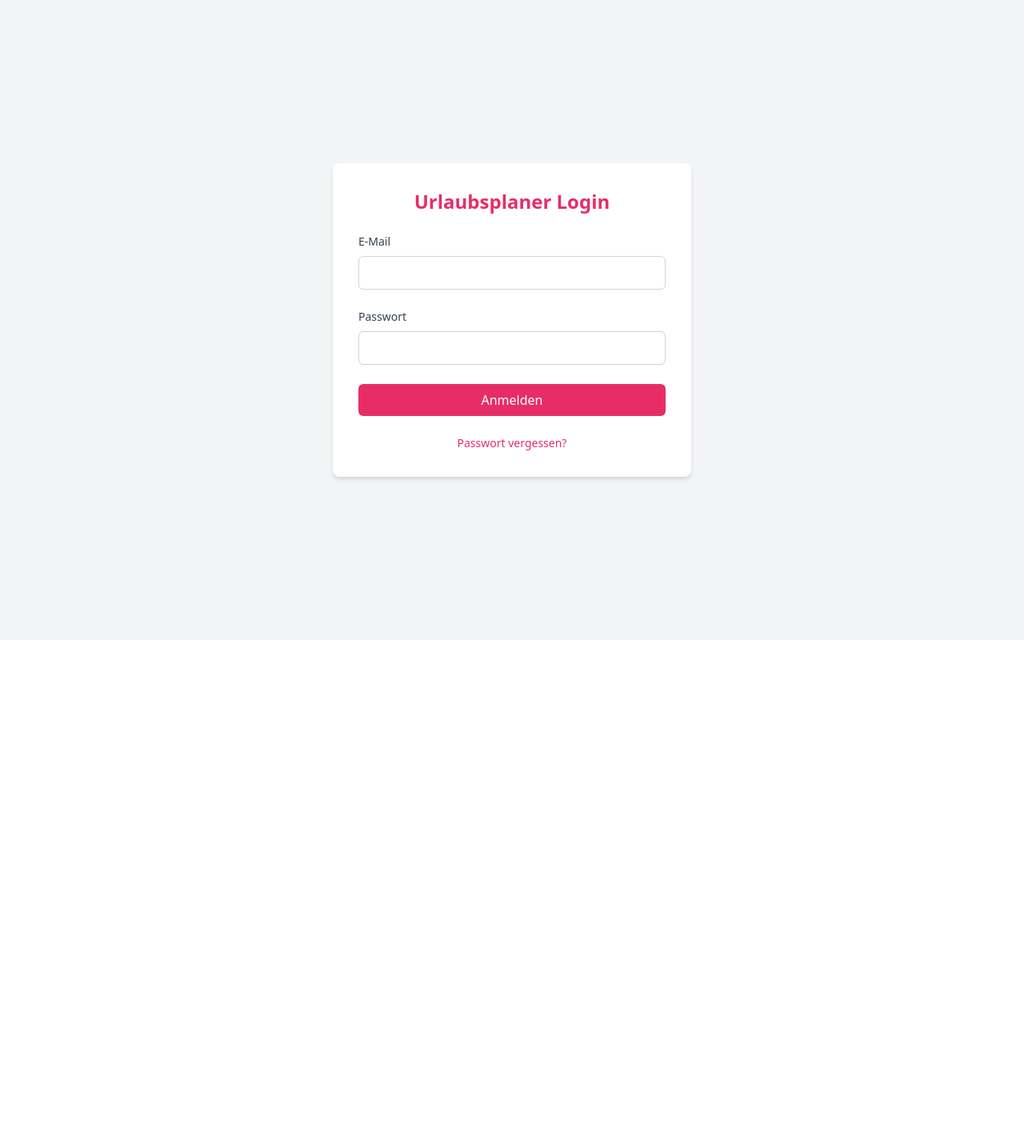
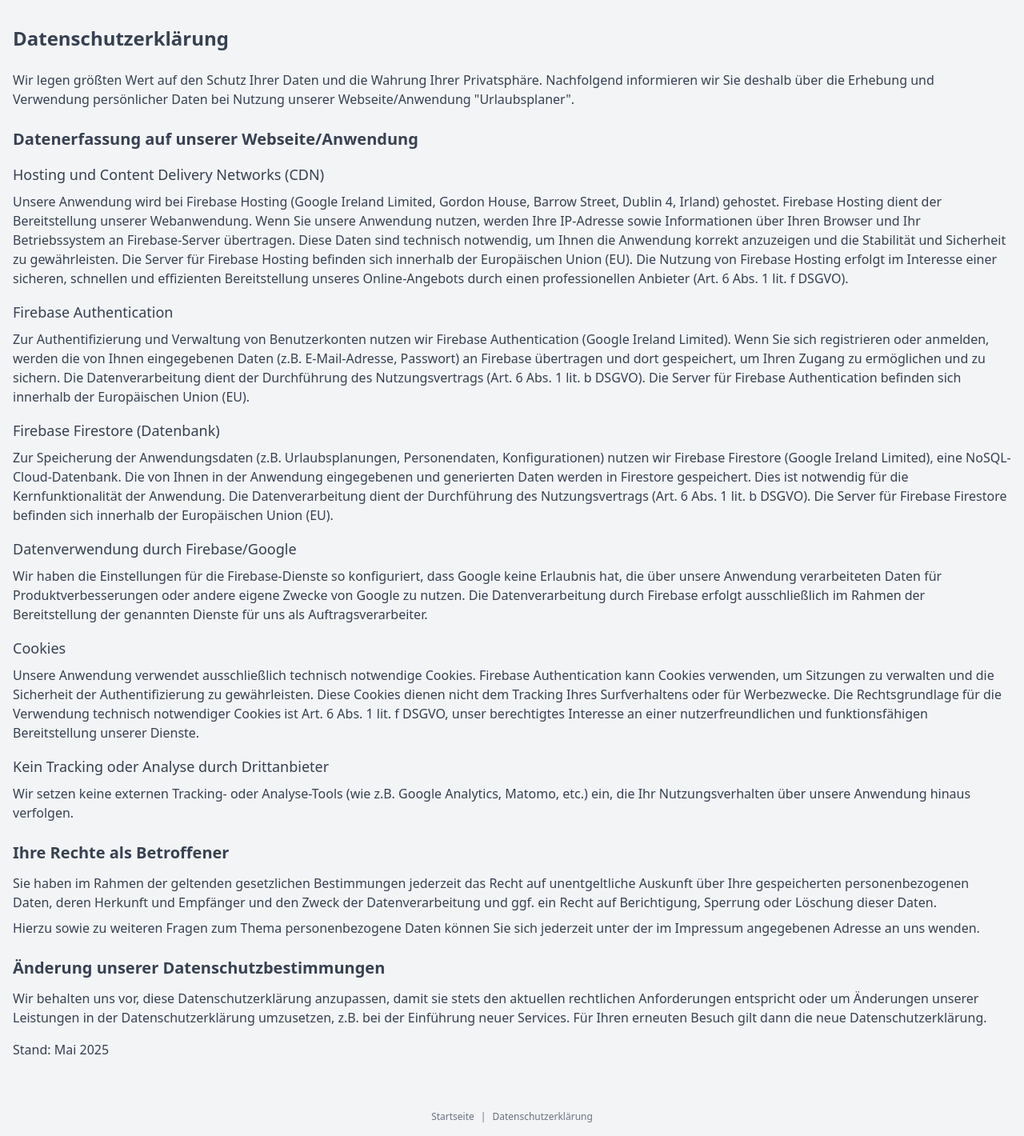
Before and after one commit to philipp-1337/urlaubsplanerV2, a React (Create React App) app: page /datenschutz in a window 1280 px wide. Before the commit this address led to /login. Shown: the whole page at 80% size. Before the commit the page ends 800 px from the top, so only its background shows below. Built offline with nearby package versions, Linux system fonts and the light colour scheme; no server answers.

Commit message:
footer & privacy page added

```diff
--- a/src/App.js
+++ b/src/App.js
@@ -6,43 +6,61 @@ import { CalendarProvider } from './context/CalendarContext';
 // Import components
 import LoginForm from './components/auth/LoginForm';
 import Header from './components/common/Header';
+import Footer from './components/common/Footer'; // Import Footer
 import MonthlyView from './components/dashboard/MonthlyView';
 import CalendarView from './components/calendar/CalendarView';
 import YearlyOverview from './components/dashboard/YearlyOverview';
 import MonthlyDetail from './components/dashboard/MonthlyDetail';
 import SettingsPage from './components/settings/SettingsPage';
 import ActionHandlerPage from './components/auth/ActionHandlerPage'; // Import der neuen Seite
+import PrivacyPolicyPage from './components/legal/PrivacyPolicyPage'; // Import PrivacyPolicyPage
+import ImprintPage from './components/legal/ImprintPage'; // Import ImprintPage
 
-function AppRoutes() {
+function AppContent() { // Renamed from AppRoutes and restructured
   const { isLoggedIn, loadingAuth } = useAuth();
 
   if (loadingAuth) {
-    return <div className="flex items-center justify-center min-h-screen bg-gray-100 text-xl">Authentifizierung wird geladen...</div>;
+    // Adjusted to be flex-grow as parent div handles min-h-screen
+    return <div className="flex-grow flex items-center justify-center bg-gray-100 text-xl">Authentifizierung wird geladen...</div>;
   }
 
   return (
-    <Routes>
-      <Route path="/login" element={isLoggedIn ? <Navigate to="/" replace /> : <LoginForm />} />
-      {/* Öffentliche Route für Firebase Auth Actions (z.B. Passwort Reset) */}
-      <Route path="/auth/action" element={<ActionHandlerPage />} />
-      <Route path="/*" element={
-        isLoggedIn ? (
-          <div className="min-h-screen bg-gray-100">
-            <Header />
-            <Routes>
+    <>
+      {isLoggedIn && <Header />} {/* Header is rendered conditionally here */}
+      <main className="flex flex-col flex-grow bg-gray-100"> {/* Make main a flex container that arranges children vertically and grows */}
+        <Routes>
+          {/* Public routes accessible always */}
+          <Route path="/login" element={isLoggedIn ? <Navigate to="/" replace /> : <LoginForm />} />
+          <Route path="/auth/action" element={<ActionHandlerPage />} />
+          <Route path="/datenschutz" element={<PrivacyPolicyPage />} />
+          <Route path="/impressum" element={<ImprintPage />} />
+
+          {/* Protected routes logic */}
+          {isLoggedIn ? (
+            <>
+              {/*
+                The /* catch-all for logged-in users is handled by nesting these routes.
+                If a logged-in user tries to access a non-defined path,
+                the outer <Route path="/*" element={...}> below will redirect to /login if not caught here.
+                So, we add a specific catch-all for logged-in users.
+              */}
               <Route path="/" element={<MonthlyView />} />
               <Route path="/calendar/:personId" element={<CalendarView />} />
               <Route path="/yearly-overview" element={<YearlyOverview />} />
               <Route path="/monthly-detail/:personId" element={<MonthlyDetail />} />
-              <Route path="/settings" element={<SettingsPage />} /> {/* Add Settings Route */}
-              <Route path="*" element={<Navigate to="/" replace />} />
-            </Routes>
-          </div>
-        ) : (
-          <Navigate to="/login" replace />
-        )
-      } />
-    </Routes>
+              <Route path="/settings" element={<SettingsPage />} />
+              <Route path="*" element={<Navigate to="/" replace />} /> {/* Catch-all for logged-in users */}
+            </>
+          ) : (
+            // If not logged in, any path not matching /login, /auth/action, /datenschutz, /impressum
+            // will lead to a redirect to /login. We need a catch-all for this.
+            // This is implicitly handled by the outer Route path="/*" below if no other match.
+            // To be explicit for non-logged-in users trying to access protected paths:
+            <Route path="*" element={<Navigate to="/login" replace />} />
+          )}
+        </Routes>
+      </main>
+    </>
   );
 }
 
@@ -51,7 +69,10 @@ function App() {
     <Router>
       <AuthProvider>
         <CalendarProvider>
-          <AppRoutes /> {/* Using AppRoutes which handles auth loading and routes */}
+          <div className="flex flex-col min-h-screen"> {/* Global wrapper for flex layout */}
+            <AppContent /> {/* Component containing Header (conditional) and Routes */}
+            <Footer />     {/* Global Footer */}
+          </div>
         </CalendarProvider>
       </AuthProvider>
     </Router>
--- a/src/components/auth/ActionHandlerPage.js
+++ b/src/components/auth/ActionHandlerPage.js
@@ -10,7 +10,7 @@ const ActionHandlerPage = () => {
   // const apiKey = searchParams.get('apiKey'); // Wird von Firebase mitgesendet, aber nicht direkt von uns benötigt
 
   // Minimalistisches Layout für diese Seite
-  const pageStyle = "flex flex-col items-center justify-center min-h-screen bg-gray-100 p-4";
+  const pageStyle = "flex flex-col items-center justify-center flex-grow p-4 py-12"; // Added flex-grow
   const containerStyle = "w-full max-w-md p-8 bg-white rounded-lg shadow-md";
 
   if (!mode || !oobCode) {
--- a/src/components/auth/LoginForm.js
+++ b/src/components/auth/LoginForm.js
@@ -49,8 +49,8 @@ function LoginForm() {
 
   if (showPasswordReset) {
     return (
-      <div className="flex flex-col items-center justify-center min-h-screen bg-gray-100">
-        <div className="w-full max-w-md p-8 bg-white rounded-lg shadow-md">
+      <div className="flex flex-col items-center justify-center flex-grow py-12"> {/* Added flex-grow */}
+        <div className="w-full max-w-md p-8 bg-white rounded-lg shadow-md"> {/* bg-white is fine here for the card */}
           <h1 className="mb-6 text-2xl font-bold text-center text-primary">Passwort zurücksetzen</h1>
 
           {resetMessage && <p className="mb-4 text-sm text-center text-green-600">{resetMessage}</p>}
@@ -102,8 +102,8 @@ function LoginForm() {
   }
 
   return (
-    <div className="flex flex-col items-center justify-center min-h-screen bg-gray-100">
-      <div className="w-full max-w-md p-8 bg-white rounded-lg shadow-md">
+    <div className="flex flex-col items-center justify-center flex-grow py-12"> {/* Added flex-grow */}
+      <div className="w-full max-w-md p-8 bg-white rounded-lg shadow-md"> {/* bg-white is fine here for the card */}
         <h1 className="mb-6 text-2xl font-bold text-center text-primary">Urlaubsplaner Login</h1>
 
         {loginError && (
--- a/src/components/calendar/CalendarView.js
+++ b/src/components/calendar/CalendarView.js
@@ -125,7 +125,7 @@ const CalendarView = ({ navigateToView }) => {
   if (!ausgewaehltePerson) return null;
 
   return (
-    <div className="min-h-screen bg-gray-100">
+    <div className=""> {/* Removed min-h-screen bg-gray-100, parent main tag in App.js handles this */}
 
       <main className="container px-4 py-8 mx-auto">
         <ErrorMessage message={loginError} />
--- /dev/null
+++ b/src/components/common/Footer.js
@@ -0,0 +1,24 @@
+import React from 'react';
+import { Link } from 'react-router-dom';
+
+const Footer = () => {
+  return (
+    <footer className="bg-gray-100 text-center py-4">
+      <div className="text-xs text-gray-500">
+        <Link to="/" className="hover:text-primary px-2">
+          Startseite
+        </Link>
+        <span className="select-none">|</span>
+        {/* <Link to="/impressum" className="hover:text-primary px-2">
+          Impressum
+        </Link>
+        <span className="select-none">|</span> */}
+        <Link to="/datenschutz" className="hover:text-primary px-2">
+          Datenschutzerklärung
+        </Link>
+      </div>
+    </footer>
+  );
+};
+
+export default Footer;
--- a/src/components/dashboard/MonthlyView.js
+++ b/src/components/dashboard/MonthlyView.js
@@ -183,7 +183,7 @@ const MonthlyView = () => {
   };
 
   return (
-    <div className="min-h-screen bg-gray-100">
+    <div className=""> {/* Removed min-h-screen bg-gray-100, parent main tag in App.js handles this */}
       <main className="container px-4 py-8 mx-auto">
         <ErrorMessage message={loginError} />
         <div className="p-6 bg-white rounded-lg shadow-md">
--- a/src/components/dashboard/YearlyOverview.js
+++ b/src/components/dashboard/YearlyOverview.js
@@ -130,7 +130,7 @@ const YearlyOverview = () => {
     }, [scrollHintEnabled]);
 
   return (
-    <div className="min-h-screen bg-gray-100">
+    <div className=""> {/* Removed min-h-screen bg-gray-100, parent main tag in App.js handles this */}
       <main className="container px-4 py-8 mx-auto">
         {loginError && <ErrorMessage message={loginError} />}
         <div className="p-6 bg-white rounded-lg shadow-md">
--- /dev/null
+++ b/src/components/legal/ImprintPage.js
@@ -0,0 +1,22 @@
+import React from 'react';
+
+const ImprintPage = () => {
+  return (
+    <div className="container mx-auto px-4 py-8 text-gray-700">
+      <h1 className="text-2xl font-bold mb-4">Impressum</h1>
+      <p className="mb-2">Angaben gemäß § 5 TMG:</p>
+      <p className="mb-2">[Max Mustermann]</p>
+      <p className="mb-2">[Musterstraße 1]</p>
+      <p className="mb-2">[12345 Musterstadt]</p>
+      <h2 className="text-xl font-semibold mt-4 mb-2">Kontakt:</h2>
+      <p className="mb-2">Telefon: [Ihre Telefonnummer]</p>
+      <p className="mb-2">E-Mail: [Ihre E-Mail-Adresse]</p>
+      {/* Weitere Angaben je nach Bedarf (USt-IdNr., etc.) */}
+      <p className="mt-6 text-sm text-gray-500">
+        Bitte füllen Sie diese Informationen entsprechend Ihren Anforderungen aus.
+      </p>
+    </div>
+  );
+};
+
+export default ImprintPage;
--- /dev/null
+++ b/src/components/legal/PrivacyPolicyPage.js
@@ -0,0 +1,83 @@
+import React from 'react';
+
+const PrivacyPolicyPage = () => {
+  return (
+    <div className="container mx-auto px-4 py-8 text-gray-700">
+      <h1 className="text-2xl font-bold mb-6">Datenschutzerklärung</h1>
+
+      <p className="mb-4">
+        Wir legen größten Wert auf den Schutz Ihrer Daten und die Wahrung Ihrer Privatsphäre.
+        Nachfolgend informieren wir Sie deshalb über die Erhebung und Verwendung persönlicher Daten bei Nutzung unserer Webseite/Anwendung "Urlaubsplaner".
+      </p>
+
+      {/* <h2 className="text-xl font-semibold mt-6 mb-3">Verantwortliche Stelle</h2>
+      <p className="mb-1">
+        [Ihr Name/Firmenname]<br />
+        [Ihre Adresse]<br />
+        [PLZ Ort]<br />
+        E-Mail: [Ihre E-Mail-Adresse]
+      </p>
+      <p className="mb-4 text-sm text-gray-500">
+        (Bitte ergänzen Sie hier Ihre vollständigen Kontaktdaten als verantwortliche Stelle.)
+      </p> */}
+
+      <h2 className="text-xl font-semibold mt-6 mb-3">Datenerfassung auf unserer Webseite/Anwendung</h2>
+
+      <h3 className="text-lg font-medium mt-4 mb-2">Hosting und Content Delivery Networks (CDN)</h3>
+      <p className="mb-4">
+        Unsere Anwendung wird bei Firebase Hosting (Google Ireland Limited, Gordon House, Barrow Street, Dublin 4, Irland) gehostet.
+        Firebase Hosting dient der Bereitstellung unserer Webanwendung. Wenn Sie unsere Anwendung nutzen, werden Ihre IP-Adresse sowie Informationen über Ihren Browser und Ihr Betriebssystem
+        an Firebase-Server übertragen. Diese Daten sind technisch notwendig, um Ihnen die Anwendung korrekt anzuzeigen und die Stabilität und Sicherheit zu gewährleisten.
+        Die Server für Firebase Hosting befinden sich innerhalb der Europäischen Union (EU).
+        Die Nutzung von Firebase Hosting erfolgt im Interesse einer sicheren, schnellen und effizienten Bereitstellung unseres Online-Angebots durch einen professionellen Anbieter (Art. 6 Abs. 1 lit. f DSGVO).
+      </p>
+
+      <h3 className="text-lg font-medium mt-4 mb-2">Firebase Authentication</h3>
+      <p className="mb-4">
+        Zur Authentifizierung und Verwaltung von Benutzerkonten nutzen wir Firebase Authentication (Google Ireland Limited).
+        Wenn Sie sich registrieren oder anmelden, werden die von Ihnen eingegebenen Daten (z.B. E-Mail-Adresse, Passwort) an Firebase übertragen und dort gespeichert, um Ihren Zugang zu ermöglichen und zu sichern.
+        Die Datenverarbeitung dient der Durchführung des Nutzungsvertrags (Art. 6 Abs. 1 lit. b DSGVO).
+        Die Server für Firebase Authentication befinden sich innerhalb der Europäischen Union (EU).
+      </p>
+
+      <h3 className="text-lg font-medium mt-4 mb-2">Firebase Firestore (Datenbank)</h3>
+      <p className="mb-4">
+        Zur Speicherung der Anwendungsdaten (z.B. Urlaubsplanungen, Personendaten, Konfigurationen) nutzen wir Firebase Firestore (Google Ireland Limited), eine NoSQL-Cloud-Datenbank.
+        Die von Ihnen in der Anwendung eingegebenen und generierten Daten werden in Firestore gespeichert.
+        Dies ist notwendig für die Kernfunktionalität der Anwendung.
+        Die Datenverarbeitung dient der Durchführung des Nutzungsvertrags (Art. 6 Abs. 1 lit. b DSGVO).
+        Die Server für Firebase Firestore befinden sich innerhalb der Europäischen Union (EU).
+      </p>
+
+      <h3 className="text-lg font-medium mt-4 mb-2">Datenverwendung durch Firebase/Google</h3>
+      <p className="mb-4">
+        Wir haben die Einstellungen für die Firebase-Dienste so konfiguriert, dass Google keine Erlaubnis hat, die über unsere Anwendung verarbeiteten Daten für Produktverbesserungen oder andere eigene Zwecke von Google zu nutzen.
+        Die Datenverarbeitung durch Firebase erfolgt ausschließlich im Rahmen der Bereitstellung der genannten Dienste für uns als Auftragsverarbeiter.
+      </p>
+
+      <h3 className="text-lg font-medium mt-4 mb-2">Cookies</h3>
+      <p className="mb-4">
+        Unsere Anwendung verwendet ausschließlich technisch notwendige Cookies. Firebase Authentication kann Cookies verwenden, um Sitzungen zu verwalten und die Sicherheit der Authentifizierung zu gewährleisten.
+        Diese Cookies dienen nicht dem Tracking Ihres Surfverhaltens oder für Werbezwecke.
+        Die Rechtsgrundlage für die Verwendung technisch notwendiger Cookies ist Art. 6 Abs. 1 lit. f DSGVO, unser berechtigtes Interesse an einer nutzerfreundlichen und funktionsfähigen Bereitstellung unserer Dienste.
+      </p>
+
+      <h3 className="text-lg font-medium mt-4 mb-2">Kein Tracking oder Analyse durch Drittanbieter</h3>
+      <p className="mb-4">
+        Wir setzen keine externen Tracking- oder Analyse-Tools (wie z.B. Google Analytics, Matomo, etc.) ein, die Ihr Nutzungsverhalten über unsere Anwendung hinaus verfolgen.
+      </p>
+
+      <h2 className="text-xl font-semibold mt-6 mb-3">Ihre Rechte als Betroffener</h2>
+      <p className="mb-2">Sie haben im Rahmen der geltenden gesetzlichen Bestimmungen jederzeit das Recht auf unentgeltliche Auskunft über Ihre gespeicherten personenbezogenen Daten, deren Herkunft und Empfänger und den Zweck der Datenverarbeitung und ggf. ein Recht auf Berichtigung, Sperrung oder Löschung dieser Daten.</p>
+      <p className="mb-4">Hierzu sowie zu weiteren Fragen zum Thema personenbezogene Daten können Sie sich jederzeit unter der im Impressum angegebenen Adresse an uns wenden.</p>
+
+      <h2 className="text-xl font-semibold mt-6 mb-3">Änderung unserer Datenschutzbestimmungen</h2>
+      <p className="mb-4">
+        Wir behalten uns vor, diese Datenschutzerklärung anzupassen, damit sie stets den aktuellen rechtlichen Anforderungen entspricht oder um Änderungen unserer Leistungen in der Datenschutzerklärung umzusetzen, z.B. bei der Einführung neuer Services. Für Ihren erneuten Besuch gilt dann die neue Datenschutzerklärung.
+      </p>
+      <p className="mb-4">Stand: Mai 2025</p>
+    </div>
+  );
+};
+
+export default PrivacyPolicyPage;
```
